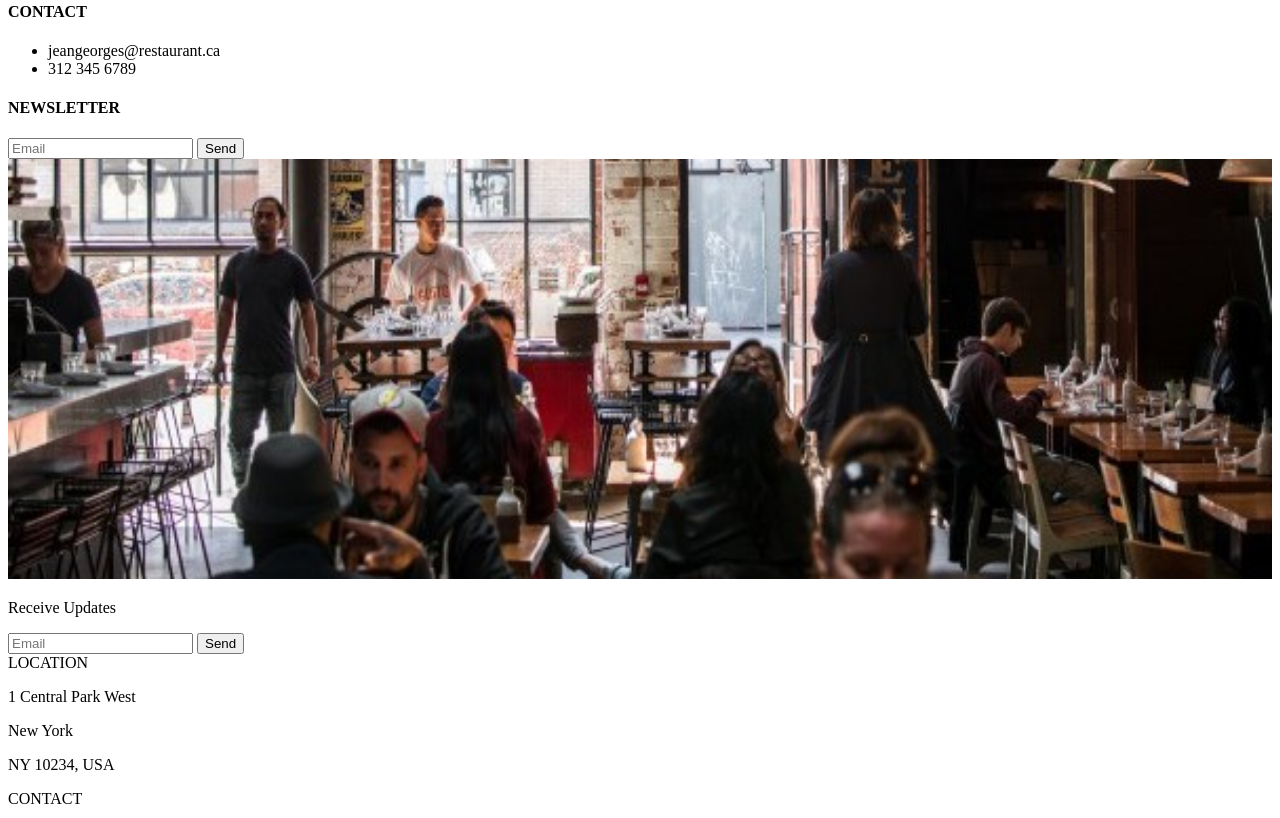
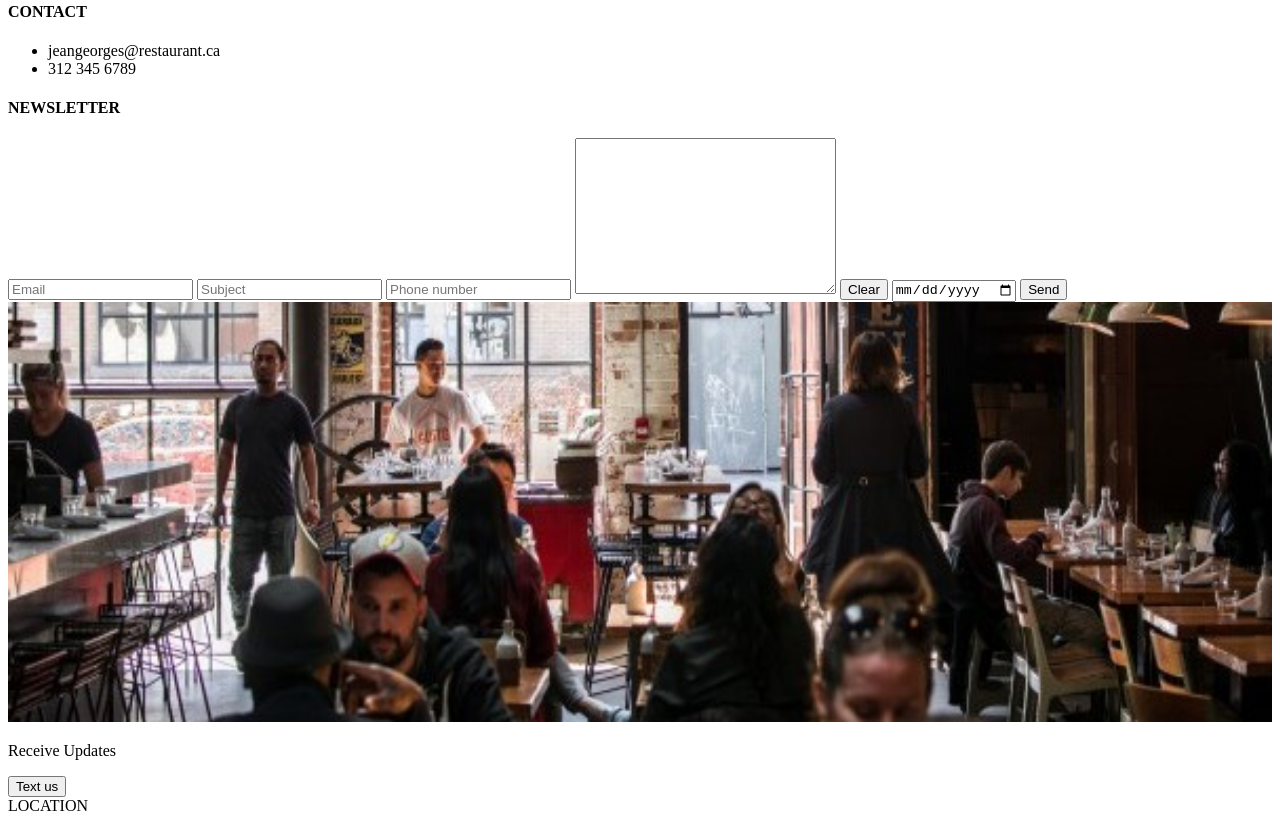
Before and after one commit to heyitsanuar/MRU-Jean-George-s-assigment, a plain HTML site: page contact.html in a window 1280 px wide. Shown: the part 1975-2793 px from the top of the page. Drawn offline with Linux system fonts and the light colour scheme.

Commit message:
Added form.

```diff
--- a/contact.html
+++ b/contact.html
@@ -24,7 +24,7 @@
                     <!--It's going to be a responsive close button -->
                     <i id="btn-menu-close" class="header__menu-exit fas fa-times"></i>
                     <ol>
-                        <li><a href="home.html" id="link-home">Home</a></li>
+                        <li><a href="index.html" id="link-home">Home</a></li>
                         <li><a href="about.html" id="link-about">About</a></li>
                         <li><a href="services.html" id="link-services">Services</a></li>
                         <li><a href="#landing-page" id="link-contact">Contact</a></li>
@@ -64,11 +64,19 @@
                 </ul>
             </div>
             <h4 class="title--small c--wine">NEWSLETTER</h4>
+
             <form action="unknown.php">
                 <!-- Email input with regular expression for validating email characters -->
-                <input class="contact__email" type="email" placeholder="Email" pattern="[a-z0-9._%+-]+@[a-z0-9.-]+\.[a-z]{2,4}$" required>
+                <input class="footer__newlestter-email" type="email" name="email" placeholder="Email" pattern="[a-z0-9._%+-]+@[a-z0-9.-]+\.[a-z]{2,4}$" required>
+                <input type="text" name="subject" placeholder="Subject" required>
+                <input type="tel" name="phone" placeholder="Phone number" pattern="[0-9]{3}-[0-9]{3}-[0-9]{4}" required>
+                <textarea name="message" id="" cols="30" rows="10" required></textarea>
+                <input type="reset" value="Clear">
+                <input type="date">
+                <!-- TO DO: -->
+                <!-- Later on we're changing this for a modal form -->
                 <!--Form will be sent through AJAX, there's no need for input submit -->
-                <button class="btn btn__contact">Send</button>
+                <input type="submit" value="Send">
             </form>
         </section>
     </section>
@@ -79,12 +87,9 @@
         <div class="footer__container">
             <div class="footer__newlestter">
                 <p class="footer__title footer__title--updates">Receive Updates</p>
-                <form action="unknown.php">
-                    <!-- Email input with regular expression for validating email characters -->
-                    <input class="footer__newlestter-email" type="email" placeholder="Email" pattern="[a-z0-9._%+-]+@[a-z0-9.-]+\.[a-z]{2,4}$" required>
-                    <!--Form will be sent through AJAX, there's no need for input submit -->
-                    <button class="btn btn--newlestter">Send</button>
-                </form>
+                <!-- TO DO: -->
+                <!-- This will open a modal window -->
+                <button class="btn btn--newlestter">Text us</button>
             </div>
             <div class="footer__location">
                 <div class="footer__title">LOCATION</div>
```
Also changed, not shown: about.html (+4 -7 lines), index.html (+18 -9 lines), services.html (+4 -7 lines).
